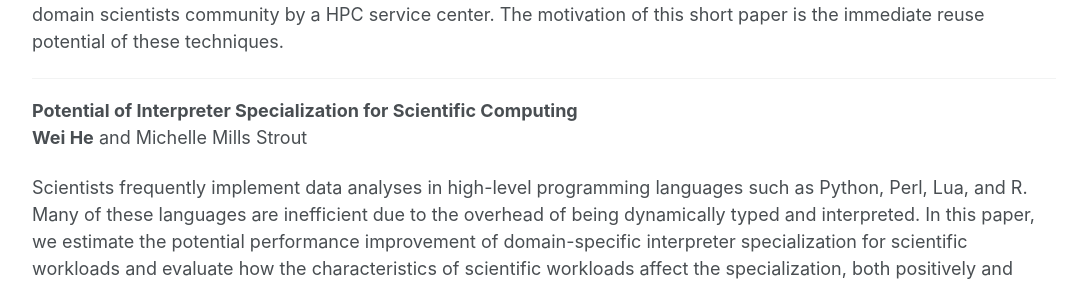
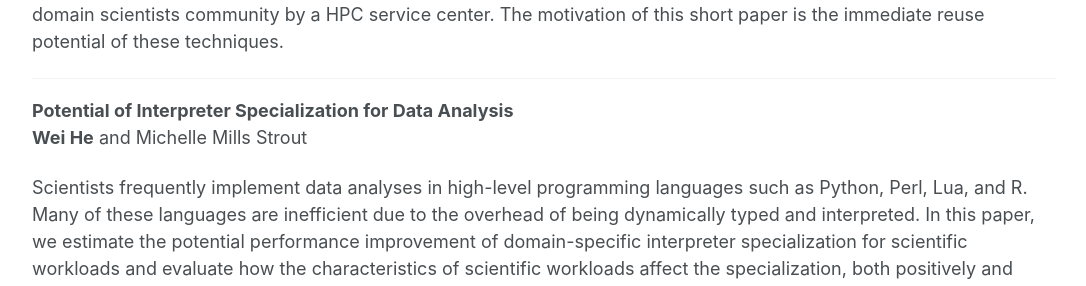
Before and after one commit to c3po-workshop/c3po-workshop.github.io, a Jekyll site: the page built from _pages/2021/program.md, in a window 1280 px wide and 900 px high, scrolled down 1757 px. Shown: the part 160-446 px from the top of the window, without its empty margins (96-1182 px from the left). Built offline with Jekyll 4.4.1, drawn with Linux system fonts in a browser that asks for light colours; cached includes are drawn as plain includes; nearby versions of some CDN libraries.

Commit message:
Paper title change

```diff
--- a/_pages/2021/program.md
+++ b/_pages/2021/program.md
@@ -94,7 +94,8 @@
 
 ---
 
-**Potential of Interpreter Specialization for Scientific Computing** \\
+<!-- **Potential of Interpreter Specialization for Scientific Computing** \\ -->
+**Potential of Interpreter Specialization for Data Analysis** \\
 **Wei He** and Michelle Mills Strout
 
 Scientists frequently implement data analyses in high-level programming languages such as Python, Perl, Lua, and R. Many of these languages are inefficient due to the overhead of being dynamically typed and interpreted. In this paper, we estimate the potential performance improvement of domain-specific interpreter specialization for scientific workloads and evaluate how the characteristics of scientific workloads affect the specialization, both positively and negatively. Assisted by compilers, we specialize the Lua and CPython interpreters at source-level using the script being interpreted and the data types during the interpretation as invariants for five common tasks from real scientific computing workloads. Through our evaluation, we estimate 9.0--39.6% performance improvement for benchmarks that perform data loading, histogram computation, data filtering, data transformation, and dataset shuffle. The improvements are an estimate, because they depend on profiling results about data types. We report the details of our evaluation and present a semi-automatic method for performance benefit estimation of interpreter specialization.
```
